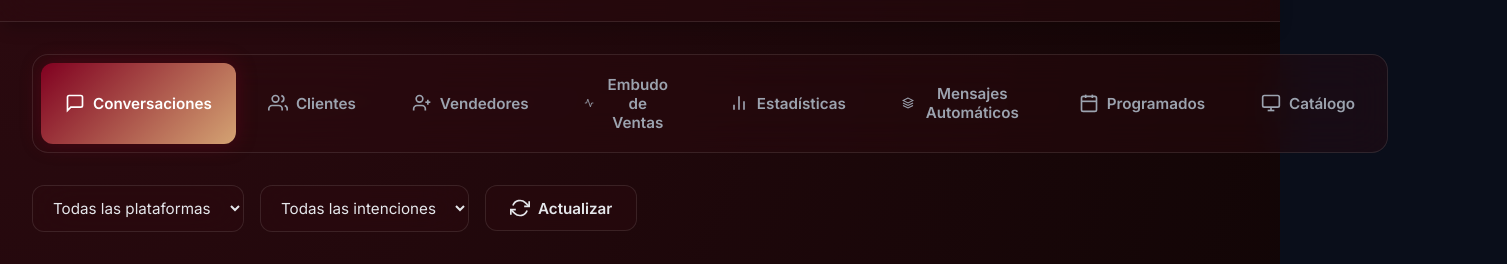
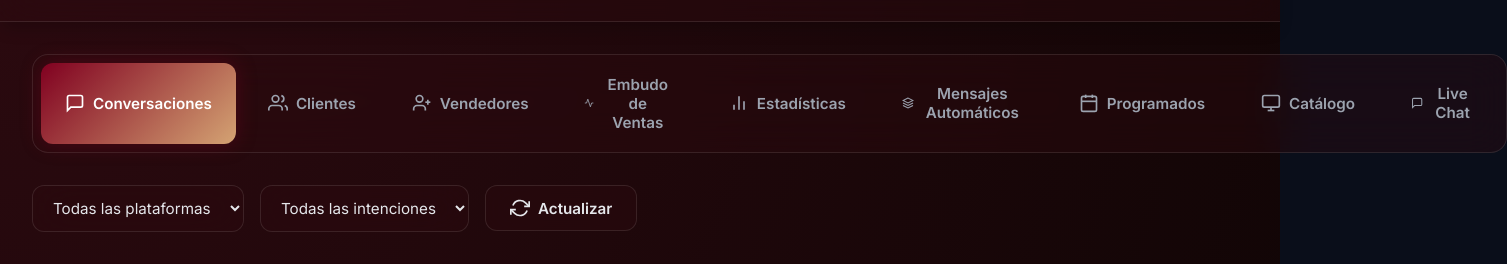
Before and after one commit to lucasmmg12/estiloapplesj, a website built with Vite: page index.html in a window 1280 px wide. Shown: the part 115-379 px from the top of the page, 1507 px wide, since content can reach past the window. Built offline with nearby package versions, Linux system fonts and the light colour scheme; some packages are replaced by stand-ins of ours; no server answers; the database is empty.

Commit message:
feat: Agregado botón de acceso directo a Live Chat en Dashboard

```diff
--- a/index.html
+++ b/index.html
@@ -115,6 +115,13 @@
                             <line x1="12" y1="17" x2="12" y2="21"></line>
                         </svg>
                         Catálogo
+                    </button>
+                    <button class="tab" id="btnLiveChat" onclick="window.location.href='chat.html'">
+                        <svg width="20" height="20" viewBox="0 0 24 24" fill="none" stroke="currentColor"
+                            stroke-width="2">
+                            <path d="M21 15a2 2 0 0 1-2 2H7l-4 4V5a2 2 0 0 1 2-2h14a2 2 0 0 1 2 2z"></path>
+                        </svg>
+                        Live Chat
                     </button>
                 </div>
 
```
